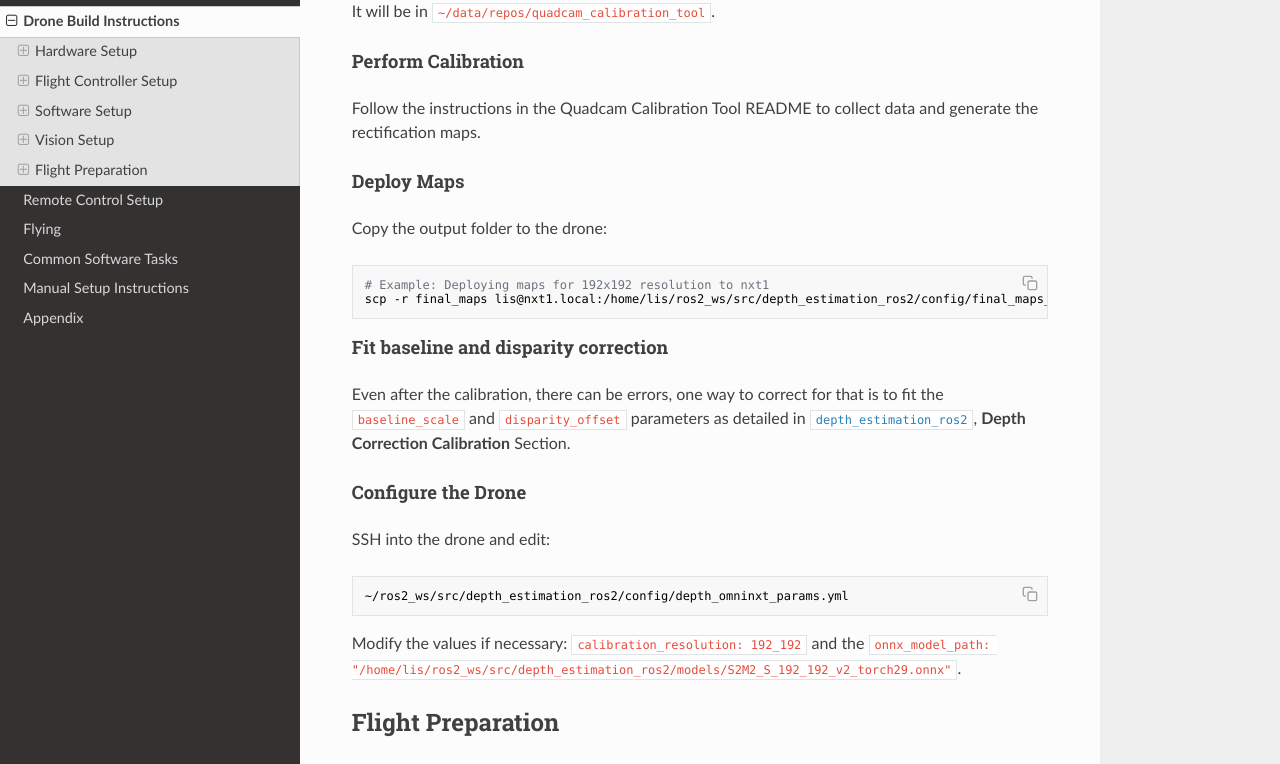
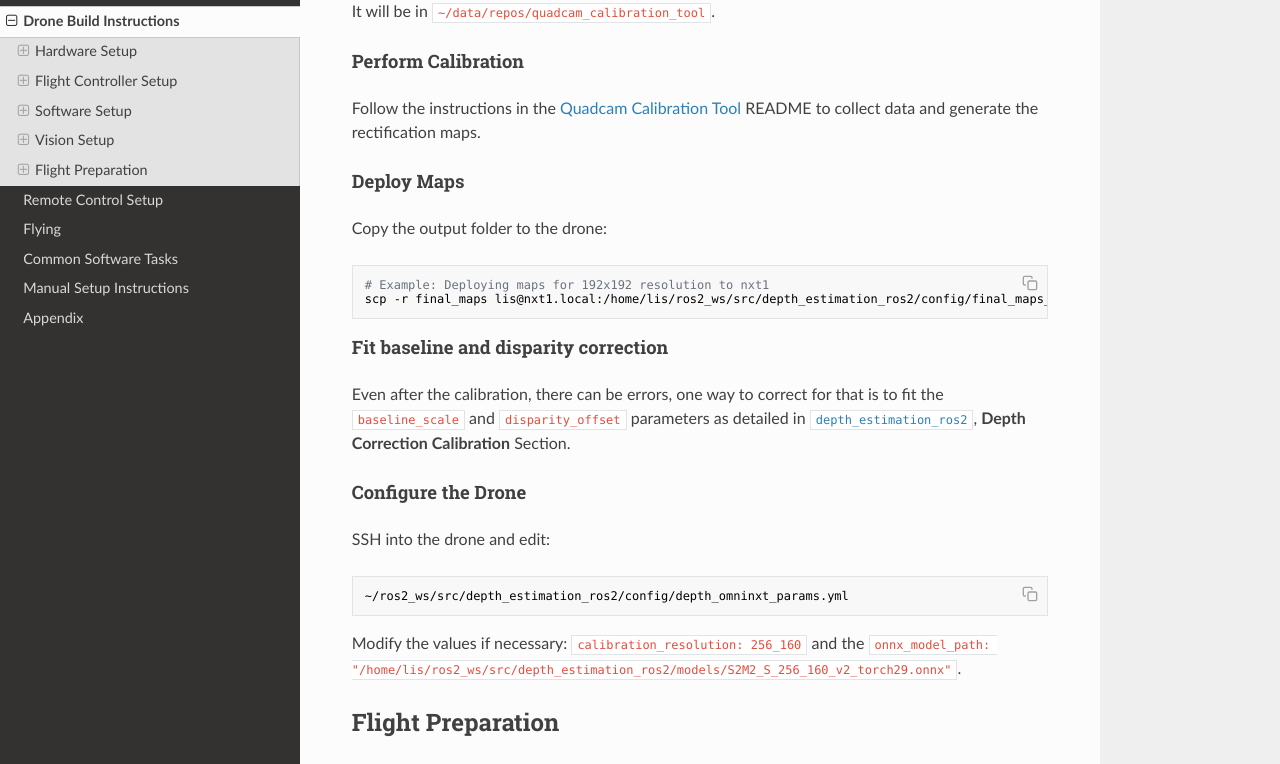
Before and after one commit to lis-epfl/swarm-nxt, an MkDocs documentation site: the page built from docs/drone-setup.md, in a window 1280 px wide and 1400 px high, scrolled down 14520 px. Shown: the part 159-923 px from the top of the window. Built offline with MkDocs 1.6.1, drawn with Linux system fonts in a browser that asks for light colours; nearby versions of some CDN libraries.

Commit message:
update docs

````diff
--- a/docs/drone-setup.md
+++ b/docs/drone-setup.md
@@ -393,7 +393,7 @@ We use the **Quadcam Calibration Tool** to generate rectification maps for the d
 Ensure you have run the `host_computer.yml` playbook to install the calibration tool on your system. It will be in `~/data/repos/quadcam_calibration_tool`.
 
 #### **Perform Calibration**
-Follow the instructions in the Quadcam Calibration Tool README to collect data and generate the rectification maps.
+Follow the instructions in the [Quadcam Calibration Tool](https://github.com/lis-epfl/quadcam_calibration_tool) README to collect data and generate the rectification maps.
 
 #### **Deploy Maps**
 
@@ -401,7 +401,7 @@ Copy the output folder to the drone:
 
 ```bash
 # Example: Deploying maps for 192x192 resolution to nxt1
-scp -r final_maps lis@nxt1.local:/home/lis/ros2_ws/src/depth_estimation_ros2/config/final_maps_192_192
+scp -r final_maps lis@nxt1.local:/home/lis/ros2_ws/src/depth_estimation_ros2/config/final_maps_256_160
 ```
 
 #### **Fit baseline and disparity correction**
@@ -415,7 +415,7 @@ SSH into the drone and edit:
 ~/ros2_ws/src/depth_estimation_ros2/config/depth_omninxt_params.yml
 ```
 
-Modify the values if necessary: `calibration_resolution: 192_192` and the `onnx_model_path: "/home/lis/ros2_ws/src/depth_estimation_ros2/models/S2M2_S_192_192_v2_torch29.onnx"`.
+Modify the values if necessary: `calibration_resolution: 256_160` and the `onnx_model_path: "/home/lis/ros2_ws/src/depth_estimation_ros2/models/S2M2_S_256_160_v2_torch29.onnx"`.
 
 ## Flight Preparation
 
````
